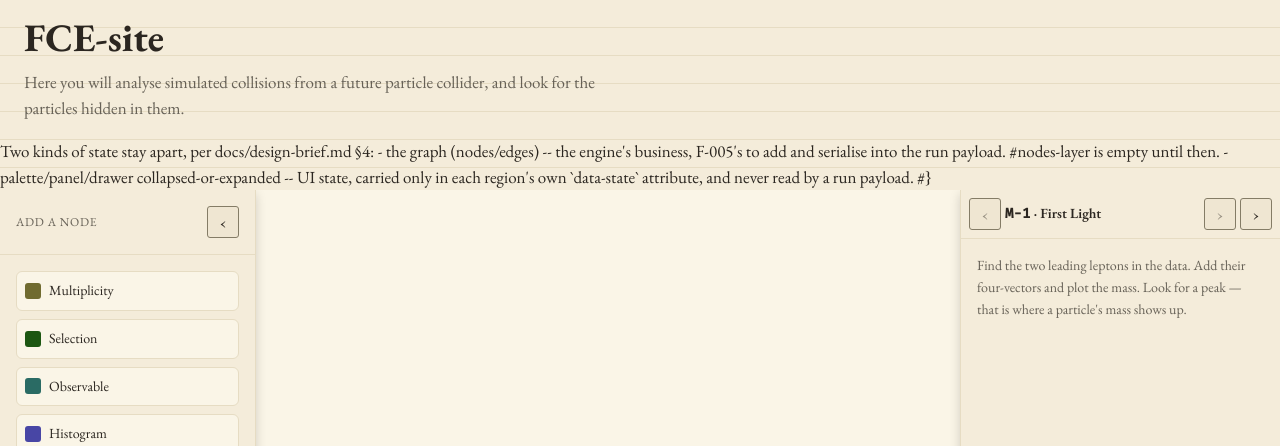
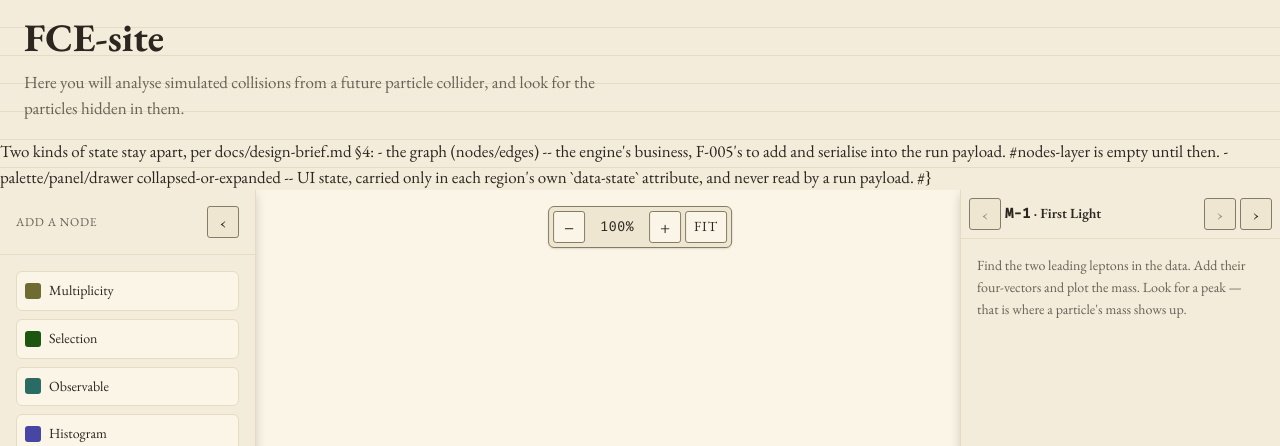
Before and after one commit to JulesVandenbroeck/fce-site, a FastAPI app: page / in a window 1280 px wide. Shown: the top 446 px of the page. Run offline with FastAPI, Linux system fonts and the light colour scheme.

Commit message:
design: port zoom-controls styling onto the app shell (D-023)
Adds .zoom-controls/__btn/__btn--fit/__readout to shell.css, ported
from docs/design-explorations/canvas-frame.css:145-184, tokens only.
z-index 3 (above the palette/mission-panel's 2) keeps the toolbar
clear of both overlays. Adds one e2e guard in test_canvas_style.py
hit-testing each zoom button with the palette expanded/collapsed at
1440/1024/768.

Co-Authored-By: Claude Sonnet 5 <noreply@anthropic.com>

```diff
--- a/src/fce_web/static/css/shell.css
+++ b/src/fce_web/static/css/shell.css
@@ -140,6 +140,54 @@ main > h1 {
   font-size: var(--text-xs);
   color: var(--ink-70);
   border-top: var(--border-hairline) solid var(--paper-line);
+}
+
+/* ---- zoom controls: an overlay toolbar, clear of both panels -------------
+ * Ported from docs/design-explorations/canvas-frame.css:145-184 (D-023).
+ * z-index above .palette/.mission-panel (2) so it is never intercepted by
+ * either overlay; centred on `.frame`, which at every supported width
+ * clears both panels' expanded footprint (D-022 cycle 2's --palette-w /
+ * --panel-w stay well under half the frame). */
+.zoom-controls {
+  position: absolute;
+  top: var(--space-3);
+  left: 50%;
+  transform: translateX(-50%);
+  z-index: 3;
+  display: flex;
+  align-items: center;
+  gap: var(--space-1);
+  padding: var(--space-1);
+  background: var(--chrome-bg);
+  border: var(--border-hairline) solid var(--chrome-border);
+  border-radius: var(--radius);
+  box-shadow: var(--shadow-resting);
+}
+.zoom-controls__btn {
+  min-width: var(--space-5);
+  height: var(--space-5);
+  padding: 0 var(--space-2);
+  border: var(--border-hairline) solid var(--chrome-border);
+  background: var(--panel);
+  border-radius: var(--radius-sm);
+  cursor: pointer;
+}
+.zoom-controls__btn:hover:not(:disabled) { background: var(--hover-bg); }
+/* disabled = the limit has been reached; --ink-45 is the WCAG 1.4.3
+ * inactive-control exemption, and the readout beside it still says where. */
+.zoom-controls__btn:disabled { cursor: default; color: var(--ink-45); }
+.zoom-controls__btn--fit {
+  font-size: var(--text-sm);
+  letter-spacing: var(--tracking-caps);
+  text-transform: uppercase;
+}
+.zoom-controls__readout {
+  min-width: calc(var(--space-6) + var(--space-2));
+  text-align: center;
+  font-family: var(--font-mono);
+  font-size: var(--text-sm);
+  letter-spacing: var(--tracking-numeric);
+  color: var(--ink);
 }
 
 /* ---- overlays: the two side panels ----------------------------------------
```
Also changed, not shown: tests/e2e/test_canvas_style.py (+30 -0 lines).
